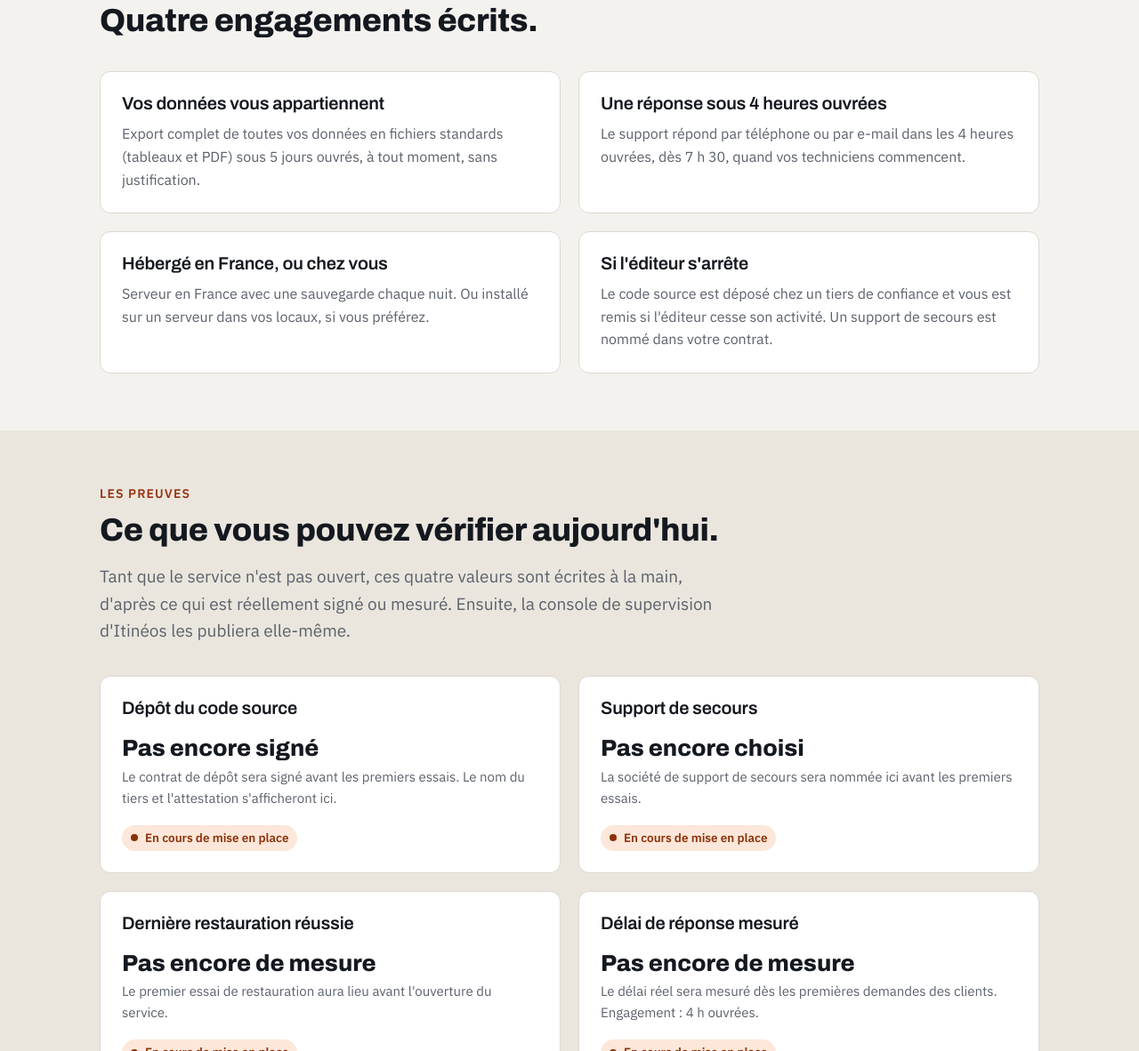
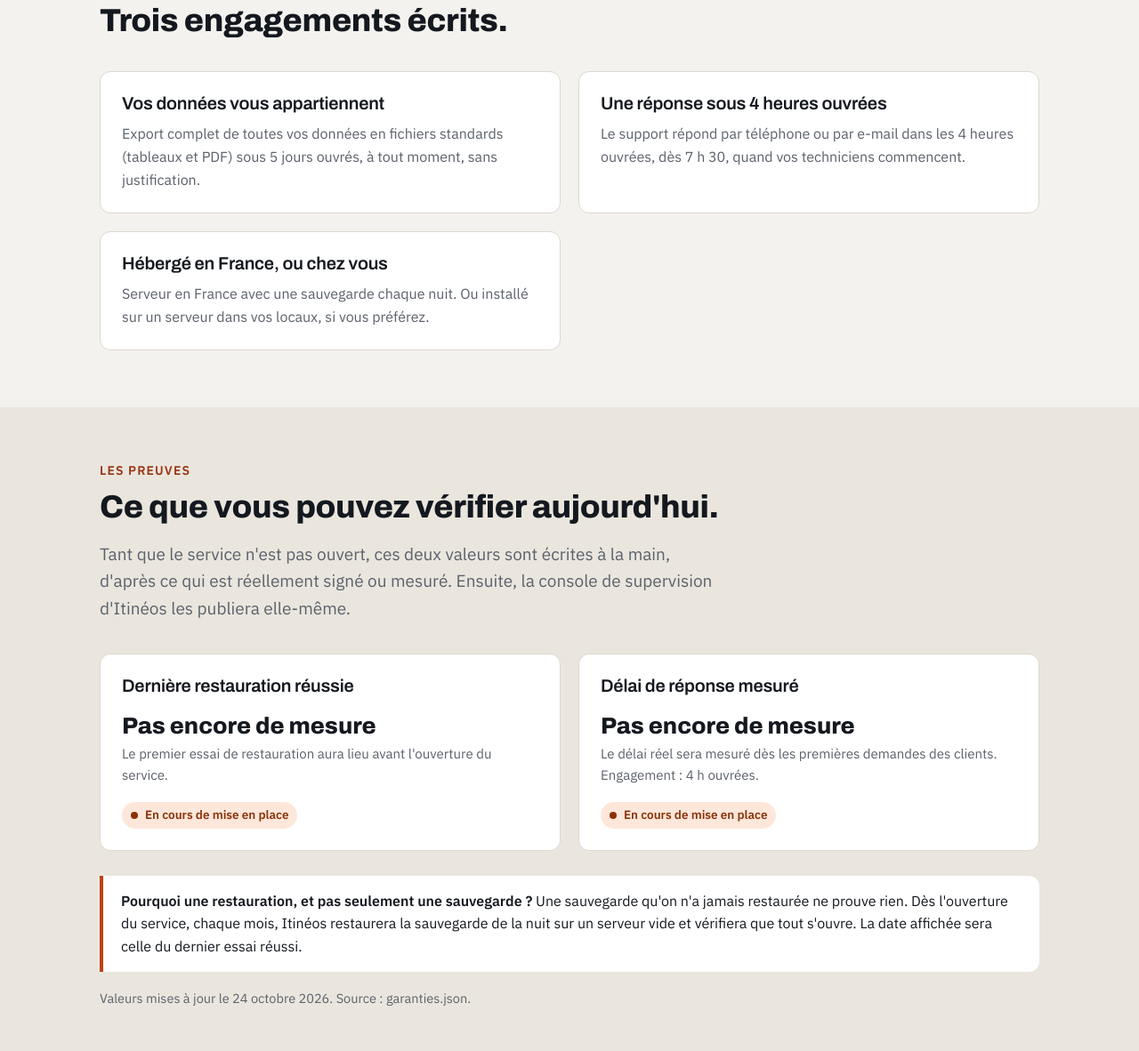
Before and after one commit to mongeneral89/itineos.fr, a plain HTML site: page garanties.html in a window 1280 px wide. Shown: the part 473-1655 px from the top of the page at 89% size. Drawn offline with Linux system fonts and the light colour scheme.

Commit message:
Retrait de la garantie « Si l'éditeur s'arrête »
Co-Authored-By: Claude Opus 5.5 <noreply@anthropic.com>

```diff
--- a/garanties.html
+++ b/garanties.html
@@ -4,7 +4,7 @@
 <meta charset="utf-8">
 <meta name="viewport" content="width=device-width, initial-scale=1">
 <title>Garanties · Itinéos</title>
-<meta name="description" content="Ce que le contrat Itinéos vous garantit, avec les preuves : dépôt du code source, support de secours, dernière restauration de sauvegarde réussie, délai de réponse mesuré.">
+<meta name="description" content="Ce que le contrat Itinéos vous garantit, avec les preuves : dernière restauration de sauvegarde réussie, délai de réponse mesuré.">
 <link rel="canonical" href="https://itineos.fr/garanties.html">
 <meta name="theme-color" content="#14181F">
 <link rel="icon" href="img/icone.svg" type="image/svg+xml">
@@ -106,7 +106,7 @@
   <section>
     <div class="wrap">
       <p class="eyebrow">Ce que votre contrat garantit</p>
-      <h2>Quatre engagements écrits.</h2>
+      <h2>Trois engagements écrits.</h2>
       <div class="grid">
         <div class="card">
           <h3>Vos données vous appartiennent</h3>
@@ -120,10 +120,6 @@
           <h3>Hébergé en France, ou chez vous</h3>
           <p>Serveur en France avec une sauvegarde chaque nuit. Ou installé sur un serveur dans vos locaux, si vous préférez.</p>
         </div>
-        <div class="card">
-          <h3>Si l'éditeur s'arrête</h3>
-          <p>Le code source est déposé chez un tiers de confiance et vous est remis si l'éditeur cesse son activité. Un support de secours est nommé dans votre contrat.</p>
-        </div>
       </div>
     </div>
   </section>
@@ -132,17 +128,9 @@
     <div class="wrap">
       <p class="eyebrow">Les preuves</p>
       <h2>Ce que vous pouvez vérifier aujourd'hui.</h2>
-      <p class="lead">Tant que le service n'est pas ouvert, ces quatre valeurs sont écrites à la main, d'après ce qui est réellement signé ou mesuré. Ensuite, la console de supervision d'Itinéos les publiera elle-même.</p>
+      <p class="lead">Tant que le service n'est pas ouvert, ces deux valeurs sont écrites à la main, d'après ce qui est réellement signé ou mesuré. Ensuite, la console de supervision d'Itinéos les publiera elle-même.</p>
 
       <div class="grid" id="preuves" aria-live="polite">
-        <div class="card proof" id="p-sequestre">
-          <h3>Dépôt du code source</h3>
-          <span class="value">…</span><span class="detail"></span>
-        </div>
-        <div class="card proof" id="p-secours">
-          <h3>Support de secours</h3>
-          <span class="value">…</span><span class="detail"></span>
-        </div>
         <div class="card proof" id="p-restauration">
           <h3>Dernière restauration réussie</h3>
           <span class="value">…</span><span class="detail"></span>
@@ -190,22 +178,6 @@
     function esc(s) { return String(s).replace(/[&<>"']/g, function (c) { return '&#' + c.charCodeAt(0) + ';'; }); }
 
     fetch('garanties.json', { cache: 'no-store' }).then(function (r) { return r.json(); }).then(function (g) {
-      var s = g.sequestre || {};
-      if (s.statut === 'signe' && s.tiers) {
-        var html = 'Chez ' + esc(s.tiers) + (s.depose_le ? ', dernière version déposée le ' + esc(date(s.depose_le)) : '') + '.';
-        if (s.attestation_url) html += ' <a href="' + esc(s.attestation_url) + '">Voir l\'attestation</a>';
-        fill('p-sequestre', 'Déposé', null, true, html);
-      } else {
-        fill('p-sequestre', 'Pas encore signé', 'Le contrat de dépôt sera signé avant les premiers essais. Le nom du tiers et l\'attestation s\'afficheront ici.', false);
-      }
-
-      var sec = g.support_secours || {};
-      if (sec.statut === 'signe' && sec.societe) {
-        fill('p-secours', sec.societe, 'Nommée dans votre contrat, elle prend le relais si l\'éditeur ne peut plus assurer le support.', true);
-      } else {
-        fill('p-secours', 'Pas encore choisi', 'La société de support de secours sera nommée ici avant les premiers essais.', false);
-      }
-
       var sv = g.sauvegarde || {};
       var dr = date(sv.derniere_restauration_reussie);
       if (dr) {
```
Also changed, not shown: index.html (+1 -7 lines).
